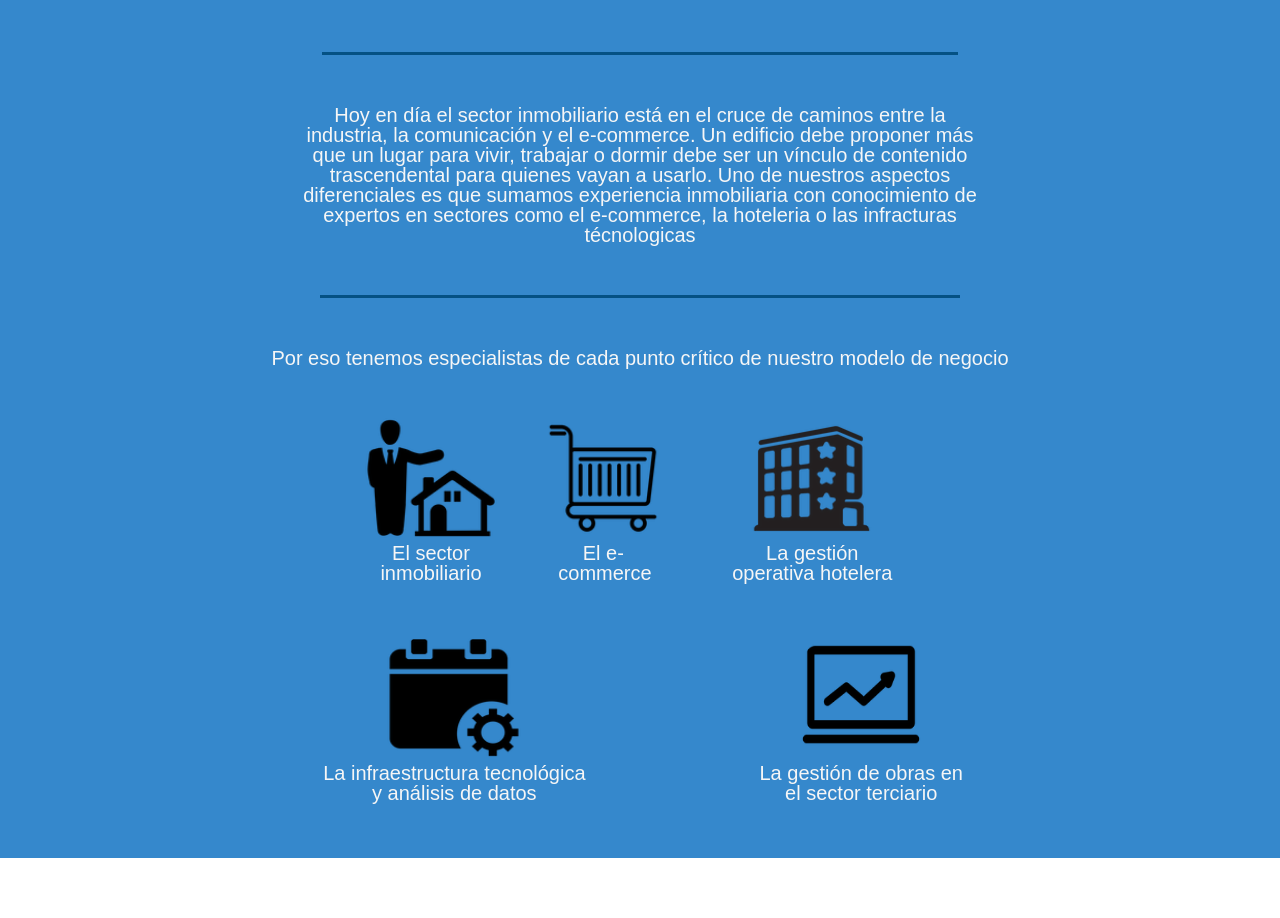
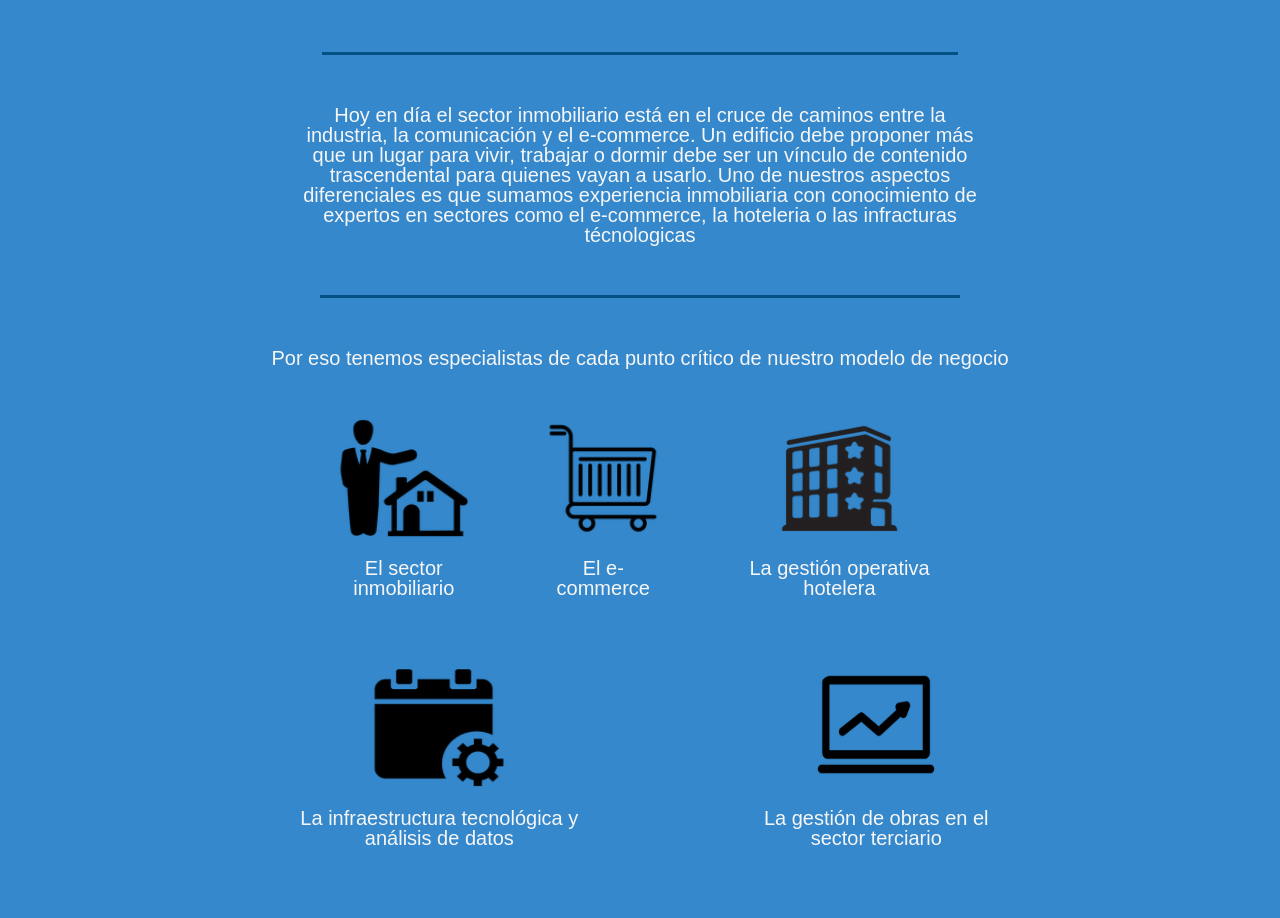
Before and after one commit to cserron/iremcap, a Jekyll site: the page built from index.md, in a window 1280 px wide. Shown: the part 1178-2096 px from the top of the page. Built offline with Jekyll 4.4.1, drawn with Linux system fonts in a browser that asks for light colours; before the commit the page ends 2036 px from its top, so only the background shows below that.

Commit message:
CSS styles clean up.

```diff
--- a/_data/page__home.yml
+++ b/_data/page__home.yml
@@ -29,7 +29,7 @@
       - link: /assets/images/hotel.png
         text: La gestión operativa hotelera
 
-    second:
+    second-list:
       - link: /assets/images/briefcase.png
         text: La infraestructura tecnológica y análisis de datos
       - link: /assets/images/laptop.png
--- a/_layouts/home.html
+++ b/_layouts/home.html
@@ -31,9 +31,9 @@
     <div class="skills">
         <p>{{page_data.skills.title}}</p>
 
-        <ul class="commitments__list">
+        <ul class="skills__list">
             {% for item in page_data.skills.first-list %}
-            <li class="commitments__item">
+            <li class="skills__item">
                 <img src={{item.link}} alt="">
                 <span>{{item.text}}</span>
             </li>
@@ -41,8 +41,8 @@
         </ul>
 
         <ul class="commitments__list">
-            {% for item in page_data.skills.second %}
-            <li class="commitments__item">
+            {% for item in page_data.skills.second-list %}
+            <li class="skills__item">
                 <img src={{item.link}} alt="">
                 <span>{{item.text}}</span>
             </li>
--- a/_sass/pages/_home.scss
+++ b/_sass/pages/_home.scss
@@ -144,4 +144,38 @@
     color: $white;
     font-size: 20px;
   }
+
+  &__list {
+    margin-bottom: 50px;
+
+    width: 100%;
+    display: flex;
+    flex-direction: column;
+    align-items: center;
+    justify-content: center;
+
+    @include for-size(tablet-portrait-up) {
+      flex-direction: row;
+    }
+  }
+
+  &__item {
+    img {
+      width: 150px;
+      height: 120px;
+    }
+
+    span {
+      width: 70%;
+      margin: 20px;
+      color: $white;
+      font-size: 20px;
+    }
+
+    text-align: center;
+    display: flex;
+    flex-direction: column;
+    align-items: center;
+    justify-content: center;
+  }
 }
```
